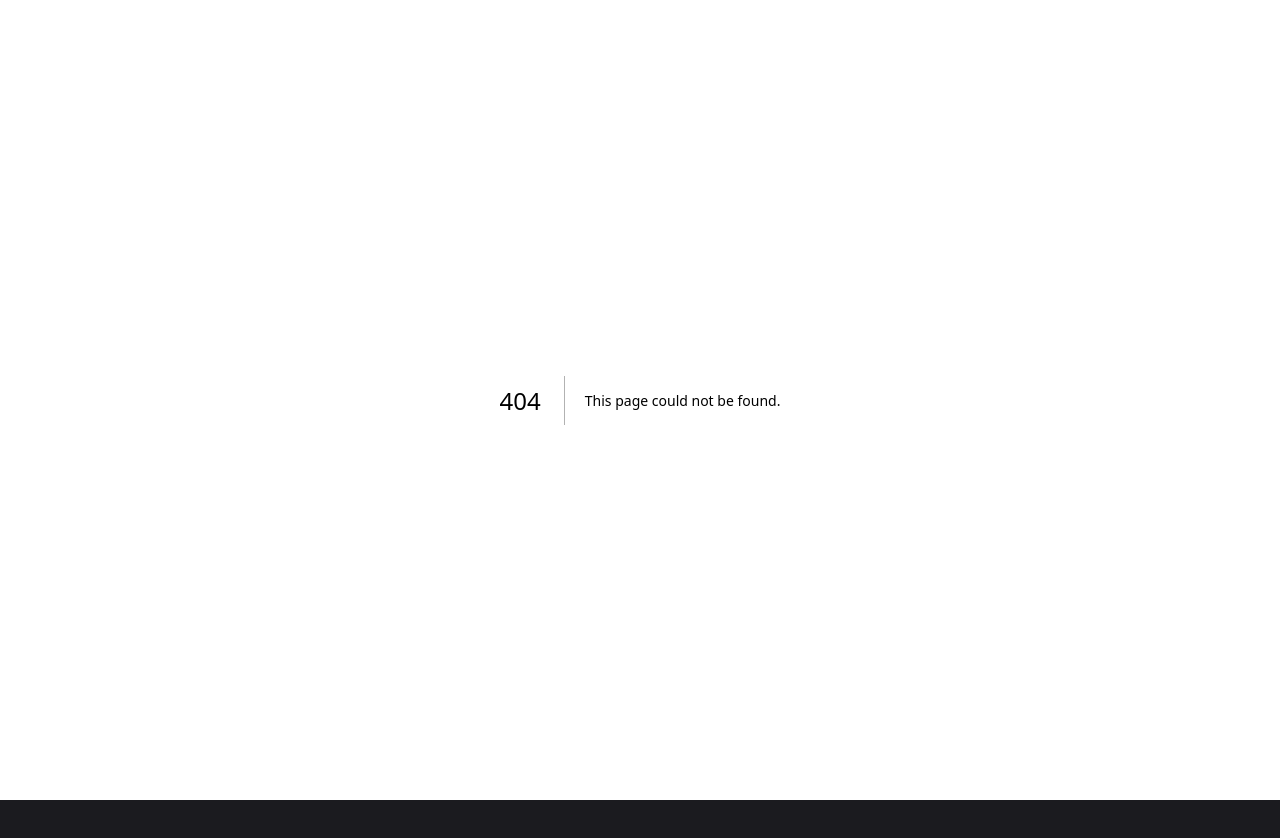
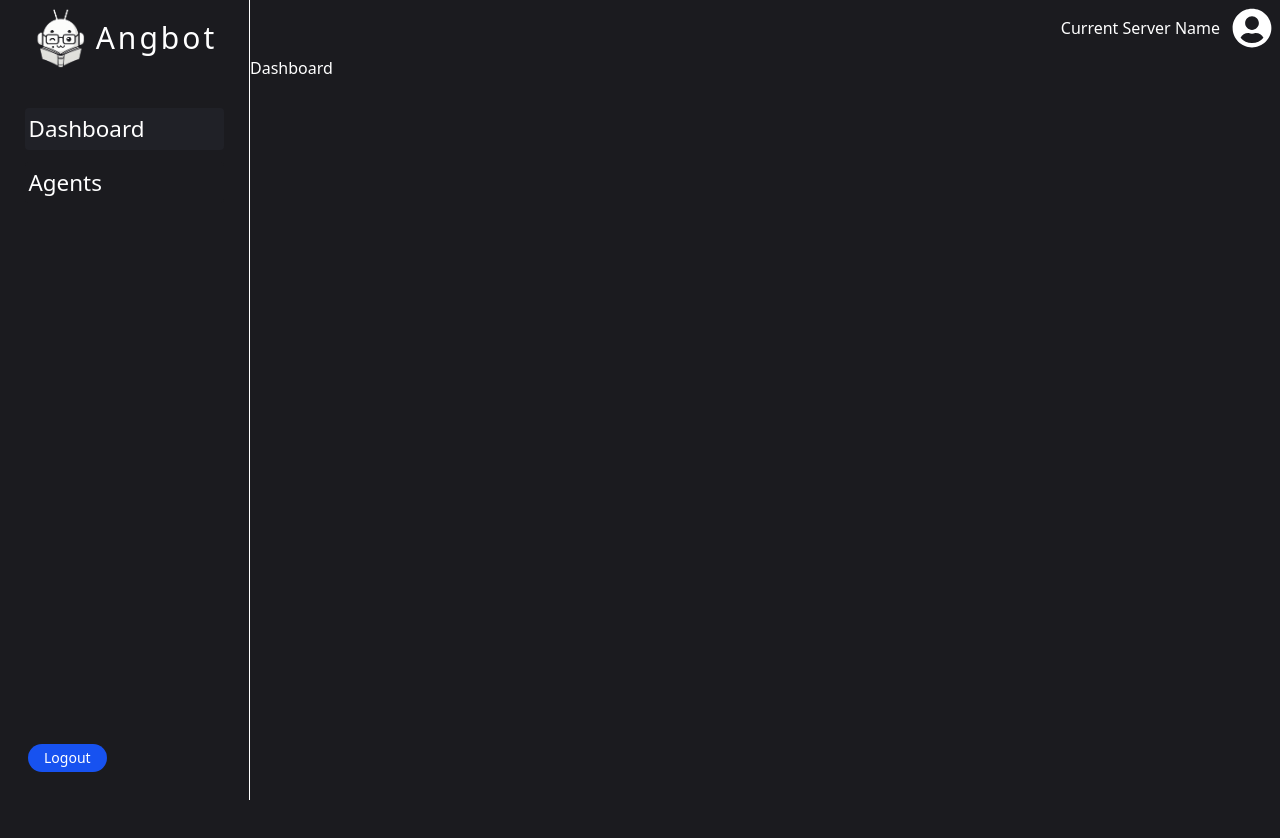
Before and after one commit to devliqht/angbot, a Next.js app in the folder apps/dashboard/: page /main in a window 1280 px wide. Before the commit this address had no page. Shown: the top 838 px of the page. Before the commit the page ends 800 px from the top, so only its background shows below. Built offline with nearby package versions, Linux system fonts and the light colour scheme.

Commit message:
feat(frontend): main dashboard and agents UI

```diff
--- /dev/null
+++ b/apps/dashboard/app/agents/Agents.tsx
@@ -0,0 +1,11 @@
+
+
+export default function Dashboard(){
+
+    return(
+        <div>
+            <h1>Agents</h1>
+        </div>
+    );
+
+}
--- a/apps/dashboard/app/components/homepage_button.tsx
+++ b/apps/dashboard/app/components/homepage_button.tsx
@@ -1,5 +1,5 @@
 import Image from "next/image";
-import logo from "../images/logo.png";
+import logo from "../images/logo_final.png";
 
 export default function HomepageButton() {
 	return (
--- /dev/null
+++ b/apps/dashboard/app/components/logout_button.tsx
@@ -0,0 +1,11 @@
+//TODO: Logout functionality
+
+export default function LogoutButton(){
+
+    return(
+        <button type="button" className="bg-[#1752F0] py-1 px-4 rounded-full cursor-pointer hover:bg-blue-700">
+				<p className="text-sm font-medium">Logout</p>
+		</button>
+    )
+
+}
--- /dev/null
+++ b/apps/dashboard/app/components/side_panel.tsx
@@ -0,0 +1,45 @@
+import { useContext } from 'react'
+import HomepageButton from "./homepage_button"
+import LogoutButton from "./logout_button"
+import { MainContext } from "../context/Main_Context"
+
+export default function SidePanel(){
+
+    const context = useContext(MainContext);
+
+    if(!context){
+
+        throw new Error("Context Error in Sidepanel");
+
+    }
+
+    const { currentPage, setCurrentPage } = context;
+
+    return(
+
+        <div className="flex flex-col items-center h-screen w-[80px] md:w-[200px] lg:w-[250px] flex-shrink-0 p-2 border-r gap-10">
+            <div>
+                <HomepageButton/>
+            </div>
+            <div className="flex flex-col gap-3 h-full">
+                <button className={`w-full p-1 pe-20 rounded text-left cursor-pointer hover:bg-[#202127] ${currentPage === 'dashboard' ? 'bg-[#202127]' : 'bg-[#1b1b1f]'}`}
+                        onClick={() => setCurrentPage('dashboard')}>
+                    <h2 className="text-[1.4rem]">
+                        Dashboard
+                    </h2>
+                </button>
+                <button className={`w-full p-1 pe-20 rounded text-left cursor-pointer hover:bg-[#202127] ${currentPage === 'agents' ? 'bg-[#202127]' : 'bg-[#1b1b1f]'}`}
+                        onClick={() => setCurrentPage('agents')}>
+                    <h2 className="text-[1.4rem]">
+                        Agents
+                    </h2>
+                </button>
+            </div>
+            <div className="w-full flex justify-start mt-2 ms-10 mb-5">
+                <LogoutButton/>
+            </div>
+        </div>
+
+    )
+
+}
--- /dev/null
+++ b/apps/dashboard/app/context/Main_Context.tsx
@@ -0,0 +1,28 @@
+"use client";
+
+import { createContext, useState, ReactNode } from 'react'
+
+type PageType = 'dashboard' | 'agents';
+
+interface MainContextType{
+
+    currentPage: PageType;
+    setCurrentPage: (page: PageType) => void;
+
+}
+
+export const MainContext = createContext<MainContextType | null>(null);
+
+export function MainProvider({ children }: { children: ReactNode }){
+
+    const [currentPage, setCurrentPage] = useState<PageType>('dashboard');
+
+    return(
+
+        <MainContext.Provider value={{ currentPage, setCurrentPage }}>
+            {children}
+        </MainContext.Provider>
+
+    );
+
+}
--- /dev/null
+++ b/apps/dashboard/app/dashboard/Dashboard.tsx
@@ -0,0 +1,11 @@
+
+
+export default function Dashboard(){
+
+    return(
+        <div>
+            <h1>Dashboard</h1>
+        </div>
+    )
+
+}
--- a/apps/dashboard/app/landing/Landing.tsx
+++ b/apps/dashboard/app/landing/Landing.tsx
@@ -1,11 +1,11 @@
 import Image from "next/image";
 import HomepageButton from "../components/homepage_button";
 import discord_logo from "../images/discord_logo.png";
-import logo from "../images/logo.png";
+import logo from "../images/logo_final.png";
 
 function Navbar() {
 	return (
-		<div className="flex items-center w-full justify-between p-5">
+		<div className="flex items-center w-full justify-between p-5 select-none">
 			<div className="flex">
 				<HomepageButton />
 			</div>
@@ -26,7 +26,7 @@ function Navbar() {
 
 function Main() {
 	return (
-		<div className="flex items-center">
+		<div className="flex items-center select-none">
 			<div>
 				<Image src={logo} width={320} height={320} alt="Angbot Logo" />
 			</div>
--- /dev/null
+++ b/apps/dashboard/app/login_page/Login.tsx
@@ -0,0 +1,10 @@
+export default function Login() {
+	return (
+		<div className="h-screen flex items-center justify-center">
+			<div className="text-center">
+				<h1 className="text-5xl font-black">Login</h1>
+				<p className="text-lg mt-2 text-gray-400">Sign in to Angbot</p>
+			</div>
+		</div>
+	);
+}
--- /dev/null
+++ b/apps/dashboard/app/login_page/page.tsx
@@ -0,0 +1,5 @@
+import Login from "./Login";
+
+export default function LoginPage() {
+	return <Login />;
+}
--- /dev/null
+++ b/apps/dashboard/app/main/Main.tsx
@@ -0,0 +1,50 @@
+"use client"
+import SidePanel from '../components/side_panel'
+import { useContext, useState } from 'react'
+import { MainContext, MainProvider } from '../context/Main_Context';
+import { FaUserCircle } from 'react-icons/fa';
+import Dashboard from '../dashboard/Dashboard'
+import Agents from '../agents/Agents'
+
+function AccountButton(){
+
+	return(
+		<div className="flex items-center gap-3 h-full">
+			<div>
+				Current Server Name
+			</div>
+			<div>
+				<FaUserCircle className="w-10 h-10 text-white"/>
+			</div>
+		</div>
+	)
+
+}
+
+export default function Main_Page(){
+
+	const context = useContext(MainContext);
+
+	if(!context){
+
+		throw new Error("Error in main page");
+
+	}
+
+	const { currentPage, setCurrentPage } = context;
+
+	return (
+		<div className="h-screen flex items-center justify-center">
+			<SidePanel/>
+			<div className="h-screen flex-1">
+				<div className="flex items-center justify-end h-[7%] p-2">
+					<AccountButton/>
+				</div>
+				<div className="h-full">
+					{currentPage === 'dashboard' && <Dashboard />}
+					{currentPage === 'agents' && <Agents />}
+				</div>
+			</div>
+		</div>
+	);
+}
--- /dev/null
+++ b/apps/dashboard/app/main/page.tsx
@@ -0,0 +1,10 @@
+import Main_Page from "./Main";
+import { MainProvider } from "../context/Main_Context";
+
+export default function DashboardPage() {
+	return (
+		<MainProvider>
+			<Main_Page/>
+		</MainProvider>
+	);
+}
--- a/apps/dashboard/package.json
+++ b/apps/dashboard/package.json
@@ -13,7 +13,8 @@
 		"next": "16.2.9",
 		"next-auth": "^5.0.0-beta.31",
 		"react": "19.2.4",
-		"react-dom": "19.2.4"
+		"react-dom": "19.2.4",
+		"react-icons": "^5.6.0"
 	},
 	"devDependencies": {
 		"@tailwindcss/postcss": "^4",
```
Also changed, not shown: 1 other file (tests, documents, lock files or other folders).
